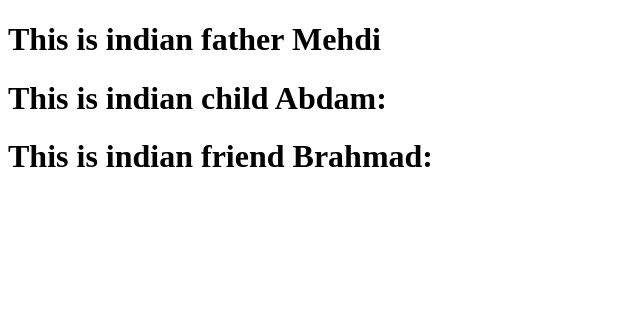
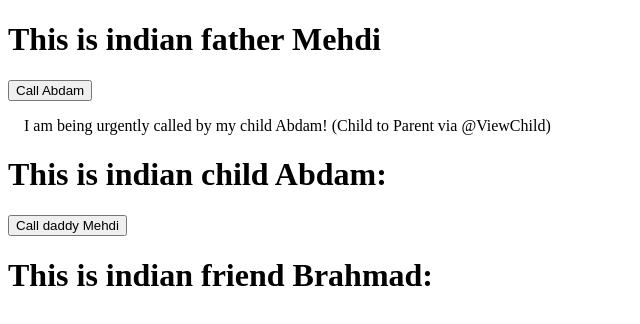
Before and after one commit to AntonioMMartel/indian-family-angular, an Angular app: page / in a window 1280 px wide. Shown: the top 324 px of the page, without its empty margins (0-640 px from the left). Built offline with nearby package versions, Linux system fonts and the light colour scheme.

Commit message:
👌👌😎

```diff
--- a/src/app/app.component.html
+++ b/src/app/app.component.html
@@ -1,3 +1,2 @@
 <app-indian-father-mehdi></app-indian-father-mehdi>
-<app-indian-child-abdam></app-indian-child-abdam>
 <app-indian-friend-brahmad></app-indian-friend-brahmad>
--- a/src/app/indian-child-abdam/indian-child-abdam.component.html
+++ b/src/app/indian-child-abdam/indian-child-abdam.component.html
@@ -1 +1,4 @@
 <h1>This is indian child Abdam: </h1>
+<button (click)="this.callMehdi()">Call daddy Mehdi</button>
+
+<div *ngIf="this.callingAbdam"> I am being called by daddy Mehdi (Parent to Child via @Input )</div>
--- a/src/app/indian-child-abdam/indian-child-abdam.component.sass
+++ b/src/app/indian-child-abdam/indian-child-abdam.component.sass
@@ -0,0 +1,2 @@
+div
+    margin: 1em
--- a/src/app/indian-child-abdam/indian-child-abdam.component.ts
+++ b/src/app/indian-child-abdam/indian-child-abdam.component.ts
@@ -1,15 +1,19 @@
-import { Component, OnInit } from '@angular/core';
+import { Component, Input, OnInit, EventEmitter, Output } from '@angular/core';
 
 @Component({
   selector: 'app-indian-child-abdam',
   templateUrl: './indian-child-abdam.component.html',
-  styleUrls: ['./indian-child-abdam.component.sass']
+  styleUrls: ['./indian-child-abdam.component.sass'],
 })
 export class IndianChildAbdamComponent implements OnInit {
+  constructor() {}
 
-  constructor() { }
+  ngOnInit(): void {}
 
-  ngOnInit(): void {
+  @Input() callingAbdam: boolean = false;
+  @Output() abdamCallingMehdi = new EventEmitter<boolean>();
+
+  callMehdi() {
+    this.abdamCallingMehdi.emit();
   }
-
 }
--- a/src/app/indian-father-mehdi/indian-father-mehdi.component.html
+++ b/src/app/indian-father-mehdi/indian-father-mehdi.component.html
@@ -1 +1,6 @@
 <h1>This is indian father Mehdi </h1>
+<button (click)="this.toggleCallingAbdam()">Call Abdam </button>
+<div *ngIf="calledByAbdam"> I am being called by my child Abdam (Child to Parent via @Output and EventEmitter)</div>
+<div> I am being urgently called by my child Abdam! (Child to Parent via @ViewChild)</div>
+<app-indian-child-abdam (abdamCallingMehdi)="toggleCalledByAbdam()" [callingAbdam]="this.callingAbdam">
+</app-indian-child-abdam>
--- a/src/app/indian-father-mehdi/indian-father-mehdi.component.sass
+++ b/src/app/indian-father-mehdi/indian-father-mehdi.component.sass
@@ -0,0 +1,2 @@
+div
+    margin: 1em
--- a/src/app/indian-father-mehdi/indian-father-mehdi.component.ts
+++ b/src/app/indian-father-mehdi/indian-father-mehdi.component.ts
@@ -3,13 +3,21 @@ import { Component, OnInit } from '@angular/core';
 @Component({
   selector: 'app-indian-father-mehdi',
   templateUrl: './indian-father-mehdi.component.html',
-  styleUrls: ['./indian-father-mehdi.component.sass']
+  styleUrls: ['./indian-father-mehdi.component.sass'],
 })
 export class IndianFatherMehdiComponent implements OnInit {
+  constructor() {}
 
-  constructor() { }
+  ngOnInit(): void {}
 
-  ngOnInit(): void {
+  callingAbdam: boolean = false;
+  calledByAbdam: boolean = false;
+
+  toggleCallingAbdam() {
+    this.callingAbdam = !this.callingAbdam;
   }
 
+  toggleCalledByAbdam() {
+    this.calledByAbdam = !this.calledByAbdam;
+  }
 }
--- a/src/app/indian-friend-brahmad/indian-friend-brahmad.component.sass
+++ b/src/app/indian-friend-brahmad/indian-friend-brahmad.component.sass
@@ -0,0 +1,2 @@
+div
+    margin: 1em
```
